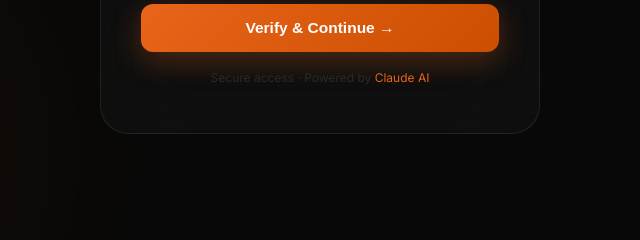
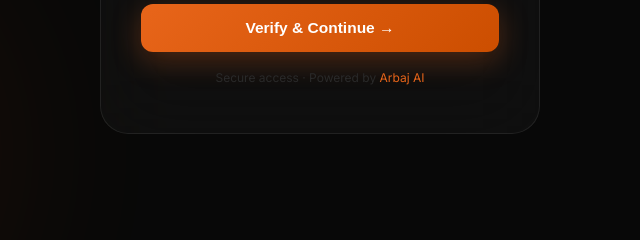
Before and after one commit to Arbajansari-elx/Arbajbot, a plain HTML site: page index.html in a window 1280 px wide. Both pictures are taken after a click on the button "Get Started". Shown: the part 548-788 px from the top of the page, 320-960 px from the left. Drawn offline with Linux system fonts and the light colour scheme.

Commit message:
Update footer branding from Claude AI to Arbaj AI

```diff
--- a/index.html
+++ b/index.html
@@ -306,7 +306,7 @@ footer span{color:#E8651A;font-weight:600;}
     </div>
     <button class="reg-btn" onclick="doRegister()">Verify & Continue →</button>
     <div class="reg-err" id="regErr"></div>
-    <div class="reg-footer">Secure access · Powered by <span>Claude AI</span></div>
+    <div class="reg-footer">Secure access · Powered by <span> Arbaj AI</span></div>
   </div>
 </div>
 
```
